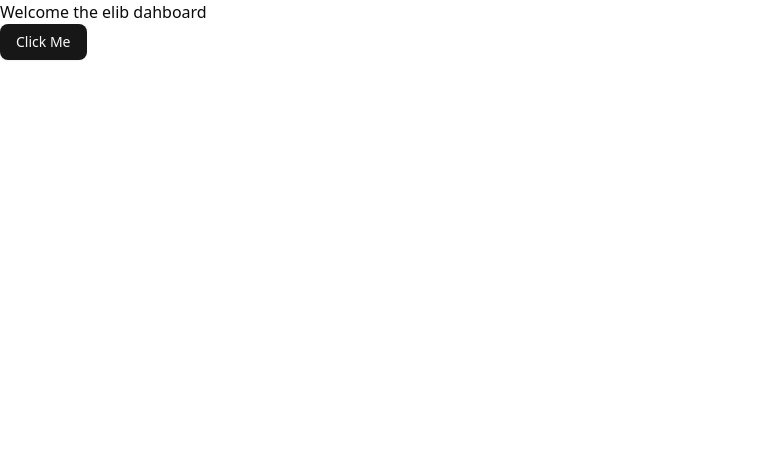
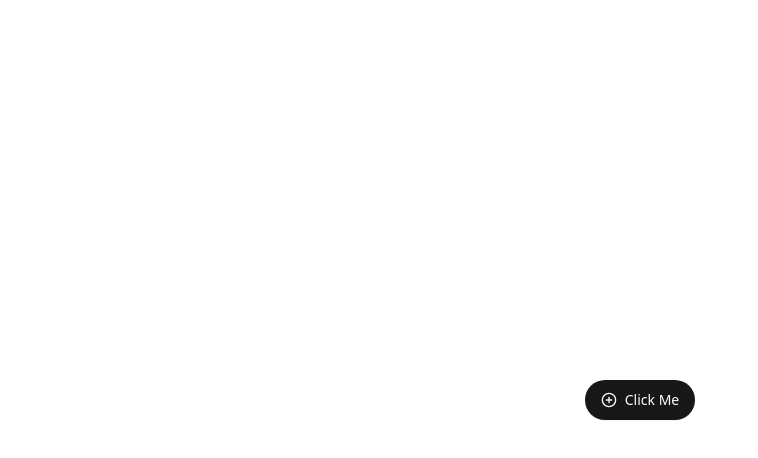
Before and after one commit to shukla-rajneesh/e-library, a React (Vite) app in the folder elib/: page / in a window 1280 px wide. Shown: the top 458 px of the page, without its empty margins (0-758 px from the left). Built offline with nearby package versions, Linux system fonts and the light colour scheme.

Commit message:
cn function & icons, dashboard layout

```diff
--- /dev/null
+++ b/elib/src/components/CustomButton.jsx
@@ -0,0 +1,24 @@
+const CustomButton = ({ disabled, isRounded }) => {
+  return (
+    // <button
+    //   className={`text-sm ${disabled ? "bg-gray-300" : "bg-blue-500"} ${
+    //     isRounded && "rounded-full"
+    //   } p-4`}
+    // >
+    //   Hello
+    // </button>
+
+    <button
+      className={cn(
+        "test-sm",
+        disabled ? "bg-gray-200" : "bg-blue-500",
+        isRounded && "rounded-full",
+        "p-4"
+      )}
+    >
+      Hello
+    </button>
+  );
+};
+
+export default CustomButton;
--- /dev/null
+++ b/elib/src/layouts/DashboardLayout.jsx
@@ -0,0 +1,11 @@
+import React from "react";
+
+const DashboardLayout = ({ children }) => {
+  return (
+    <>
+      <div>{children}</div>
+    </>
+  );
+};
+
+export default DashboardLayout;
--- a/elib/src/pages/HomePage.jsx
+++ b/elib/src/pages/HomePage.jsx
@@ -1,10 +1,15 @@
 import { Button } from "@/components/ui/button";
+import { CirclePlus } from "lucide-react";
 
 const HomePage = () => {
   return (
     <>
-      <h1>Welcome the elib dahboard</h1>
-      <Button>Click Me</Button>
+      <div className="h-screen flex items-center justify-center ">
+        <Button size="lg" className="rounded-full">
+          <CirclePlus />
+          Click Me
+        </Button>
+      </div>
     </>
   );
 };
--- a/elib/src/routes/sections.jsx
+++ b/elib/src/routes/sections.jsx
@@ -1,4 +1,5 @@
 import AuthLayout from "@/layouts/AuthLayout";
+import DashboardLayout from "@/layouts/DashboardLayout";
 import { lazy, Suspense } from "react";
 import { Outlet } from "react-router-dom";
 
@@ -9,9 +10,11 @@ const Register = lazy(() => import("@/pages/Register"));
 export const routesSection = [
   {
     element: (
-      <Suspense fallback={<p>Loading...</p>}>
-        <Outlet />
-      </Suspense>
+      <DashboardLayout>
+        <Suspense fallback={<p>Loading...</p>}>
+          <Outlet />
+        </Suspense>
+      </DashboardLayout>
     ),
     children: [{ index: true, element: <HomePage /> }],
   },
```
